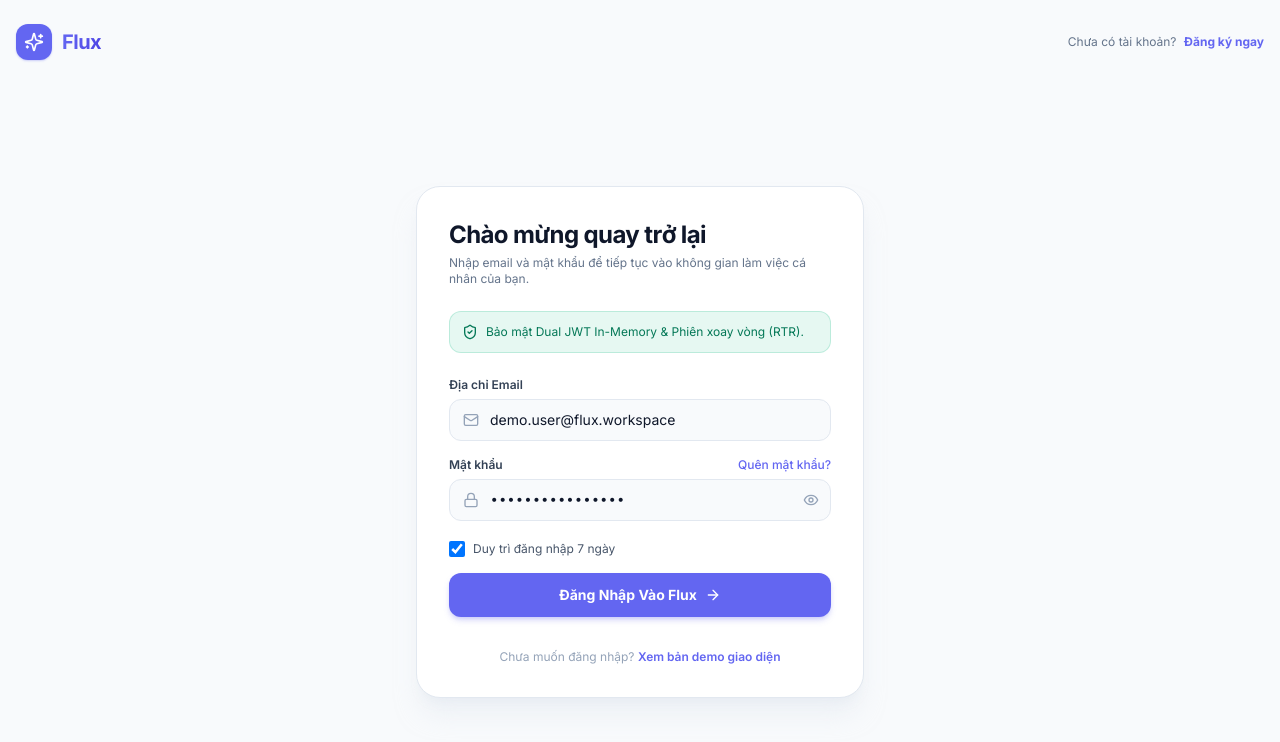
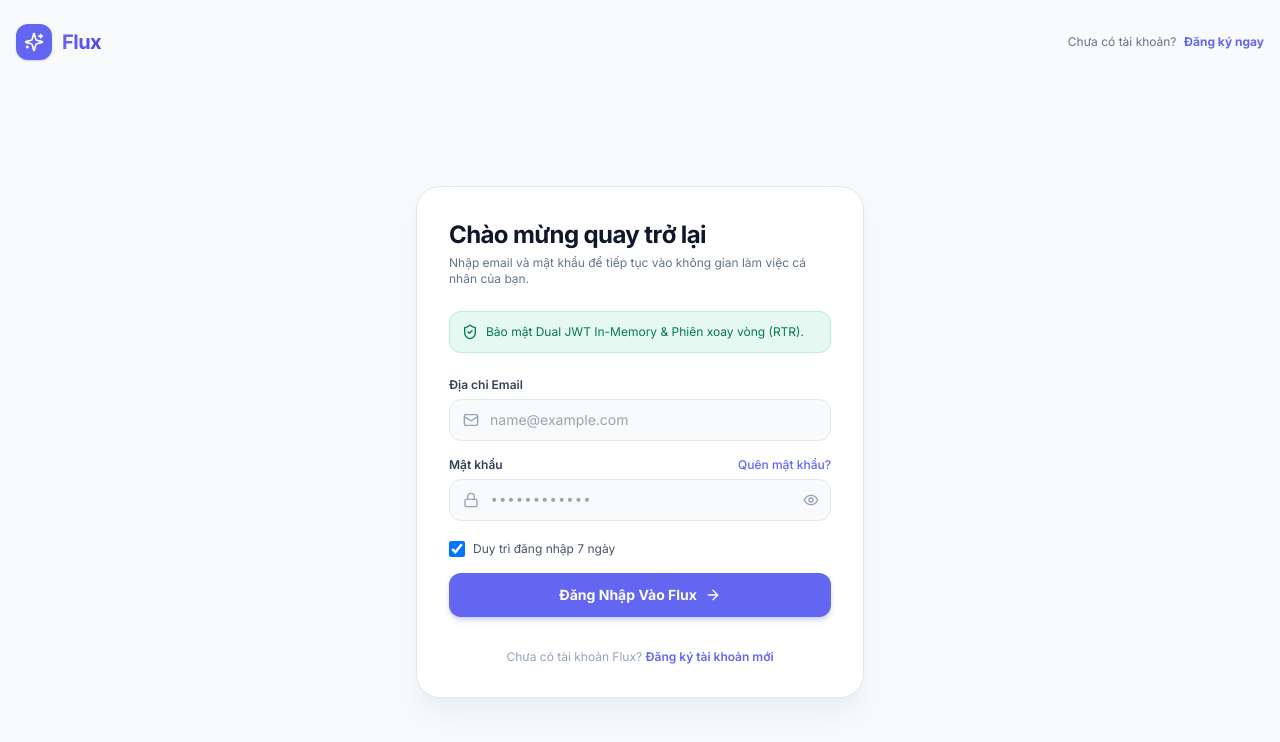
Before and after one commit to lethanhkha/flux, a React (Vite) app in the folder client/: page /login in a window 1280 px wide. Shown: the top 742 px of the page. Built offline with nearby package versions, Linux system fonts and the light colour scheme; no server answers.

Commit message:
refactor(auth-ui): remove prefilled demo credentials and update auth navigation links

```diff
--- a/client/src/pages/LoginPage.tsx
+++ b/client/src/pages/LoginPage.tsx
@@ -8,8 +8,8 @@
   const { login } = useAuth();
   const navigate = useNavigate();
 
-  const [email, setEmail] = useState('demo.user@flux.workspace');
-  const [password, setPassword] = useState('SuperSecret#2026');
+  const [email, setEmail] = useState('');
+  const [password, setPassword] = useState('');
   const [showPassword, setShowPassword] = useState(false);
   const [isSubmitting, setIsSubmitting] = useState(false);
   const [errorMsg, setErrorMsg] = useState<string | null>(null);
@@ -168,9 +168,9 @@
             </form>
 
             <div className="pt-2 text-center text-xs text-slate-400">
-              Chưa muốn đăng nhập?{' '}
-              <Link to="/dashboard" className="text-brand font-semibold hover:underline">
-                Xem bản demo giao diện
+              Chưa có tài khoản Flux?{' '}
+              <Link to="/register" className="text-brand font-semibold hover:underline">
+                Đăng ký tài khoản mới
               </Link>
             </div>
           </div>
--- a/client/src/pages/VerifyEmailPage.tsx
+++ b/client/src/pages/VerifyEmailPage.tsx
@@ -9,7 +9,7 @@
   const location = useLocation();
   const navigate = useNavigate();
 
-  const initialEmail = searchParams.get('email') || location.state?.email || 'demo.user@flux.workspace';
+  const initialEmail = searchParams.get('email') || location.state?.email || '';
   const initialToken = searchParams.get('token') || location.state?.verificationToken || '';
 
   const [email, setEmail] = useState(initialEmail);
```
